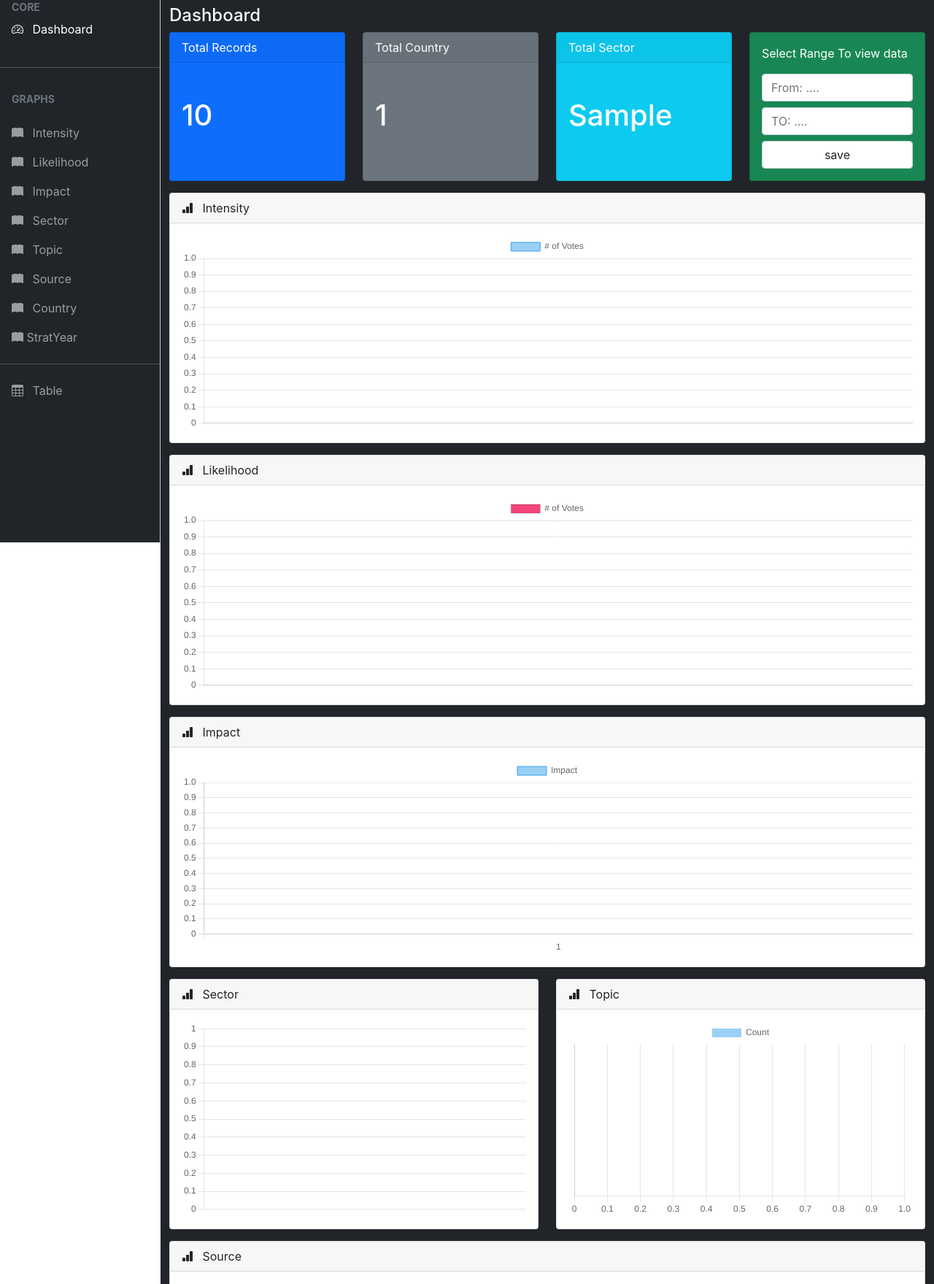
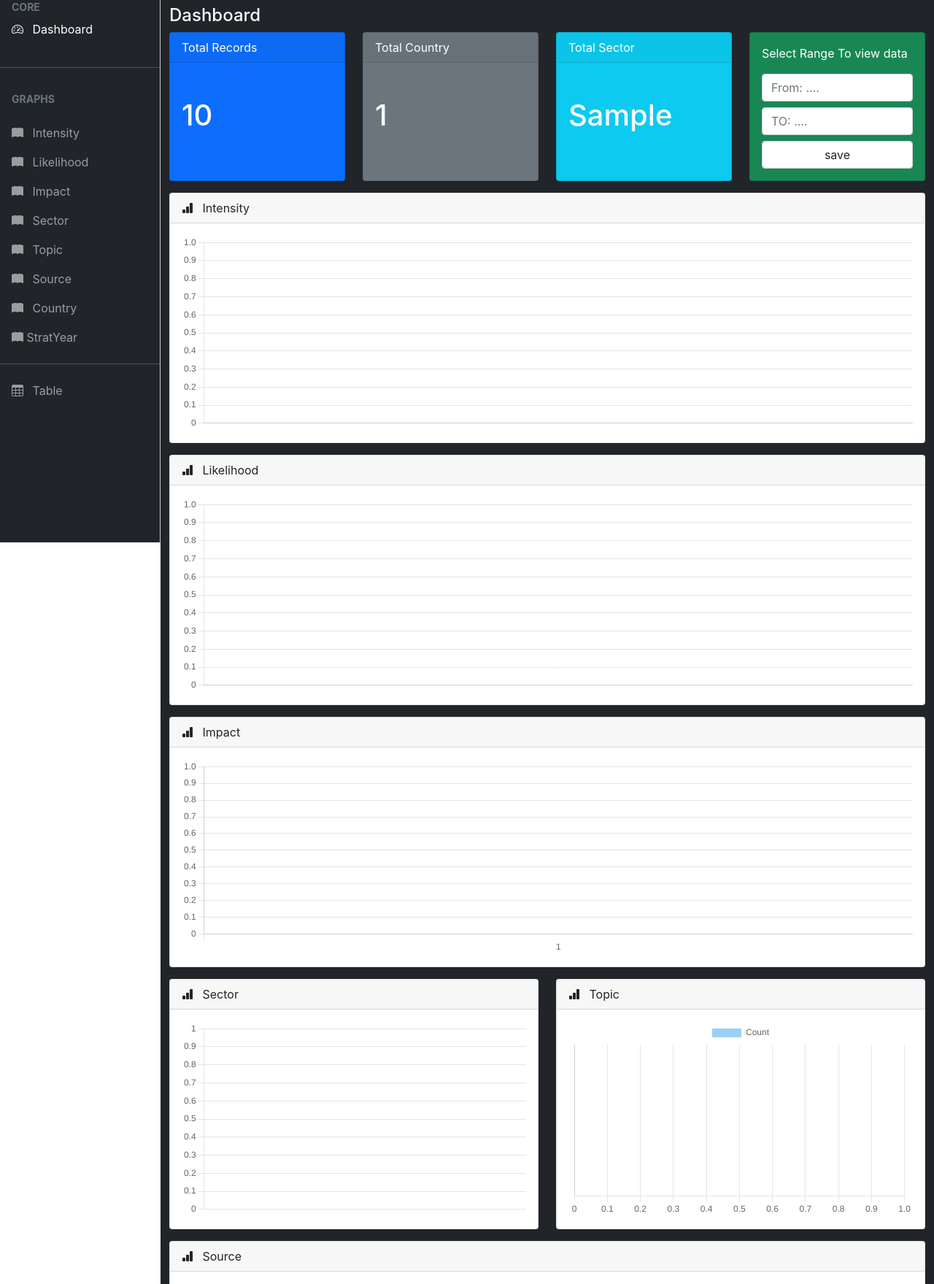
Before and after one commit to Rohit-Thakre/project_dashboard, a Django app: template templates/index.html in a window 1280 px wide. Shown: the part 57-1816 px from the top of the page at 73% size. Run offline with Django 3.2, Linux system fonts and the light colour scheme; the template is opened without the code that fills it: most values are stand-ins (such as "Sample title", 1, 10 or a date in 2020); some libraries are stand-ins or nearby versions.

Commit message:
legend removed.

```diff
--- a/templates/index.html
+++ b/templates/index.html
@@ -408,10 +408,20 @@
           }]
         },
         options: {
+          plugins: {
+            legend: {
+              display: false, // This hides all text in the legend and also the labels.
+              // position: 'right',
+            }
+          },
           responsive: true,
-          maintainAspectRatio: false
+          maintainAspectRatio: false,
+          scales: {
+            y: {
+              beginAtZero: true
+            }
+          }
         }
-
 
       });
 
@@ -439,8 +449,19 @@
           }]
         },
         options: {
+          plugins: {
+            legend: {
+              display: false, // This hides all text in the legend and also the labels.
+              // position: 'right',
+            }
+          },
           responsive: true,
-          maintainAspectRatio: false
+          maintainAspectRatio: false,
+          scales: {
+            y: {
+              beginAtZero: true
+            }
+          }
         }
       });
 
@@ -464,6 +485,12 @@
           }]
         },
         options: {
+          plugins: {
+            legend: {
+              display: false, // This hides all text in the legend and also the labels.
+              // position: 'right',
+            }
+          },
           responsive: true,
           maintainAspectRatio: false,
           scales: {
@@ -558,9 +585,19 @@
           }],
         },
         options: {
-          indexAxis: 'y',
+          plugins: {
+            legend: {
+              display: false, // This hides all text in the legend and also the labels.
+              // position: 'right',
+            }
+          },
           responsive: true,
           maintainAspectRatio: false,
+          scales: {
+            y: {
+              beginAtZero: true
+            }
+          }
         }
       });
       // ----------------------------------------------------
@@ -632,7 +669,7 @@
           plugins: {
             legend: {
               display: false, // This hides all text in the legend and also the labels.
-              position: 'right',
+              // position: 'right',
             }
           },
           responsive: true,
@@ -690,10 +727,19 @@
           ],
         },
         options: {
-          indexAxis: 'x',
+          plugins: {
+            legend: {
+              display: false, // This hides all text in the legend and also the labels.
+              // position: 'right',
+            }
+          },
           responsive: true,
           maintainAspectRatio: false,
-
+          scales: {
+            y: {
+              beginAtZero: true
+            }
+          }
         }
       });
       // // ----------------------------------------------------
```
